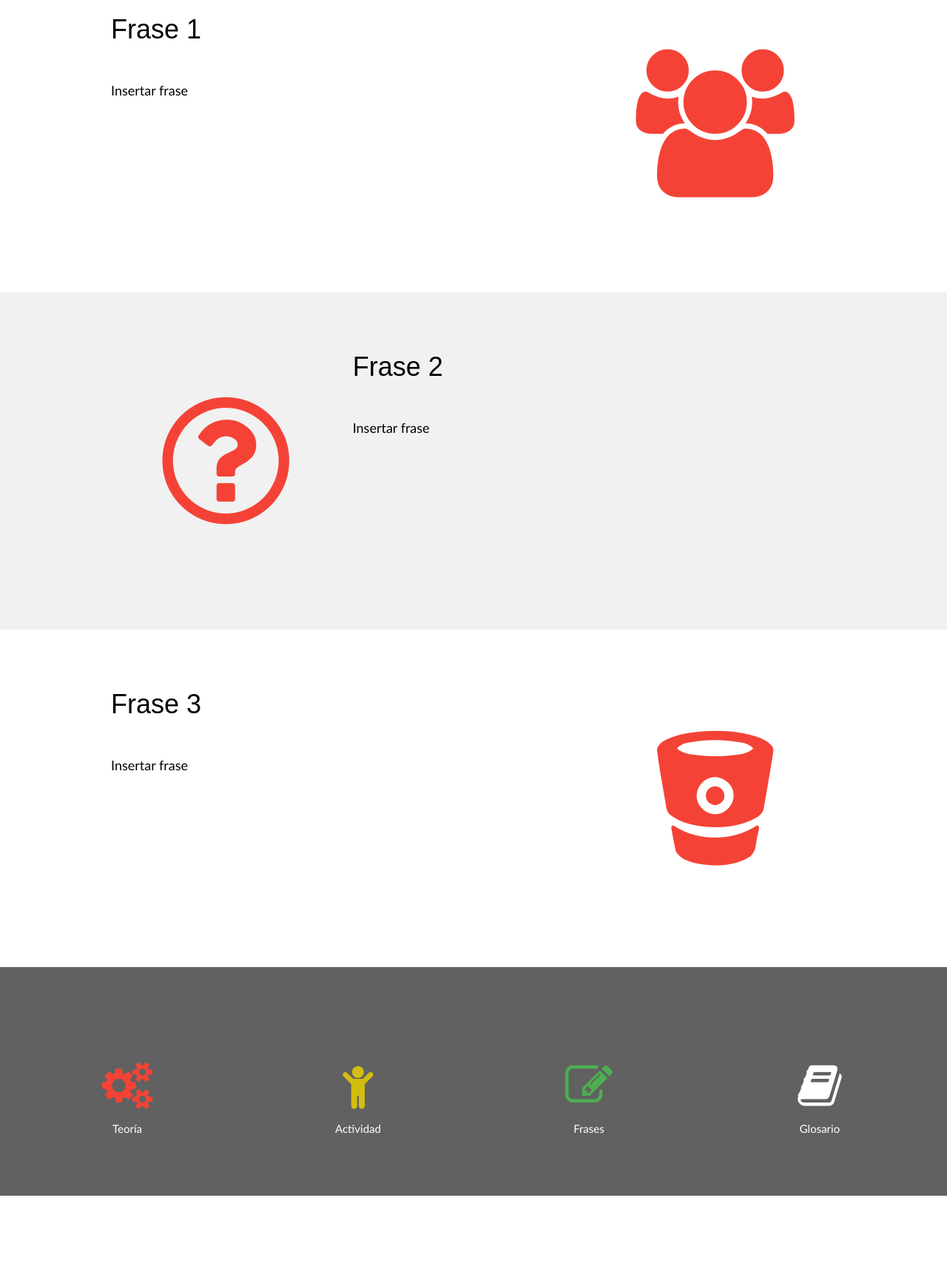
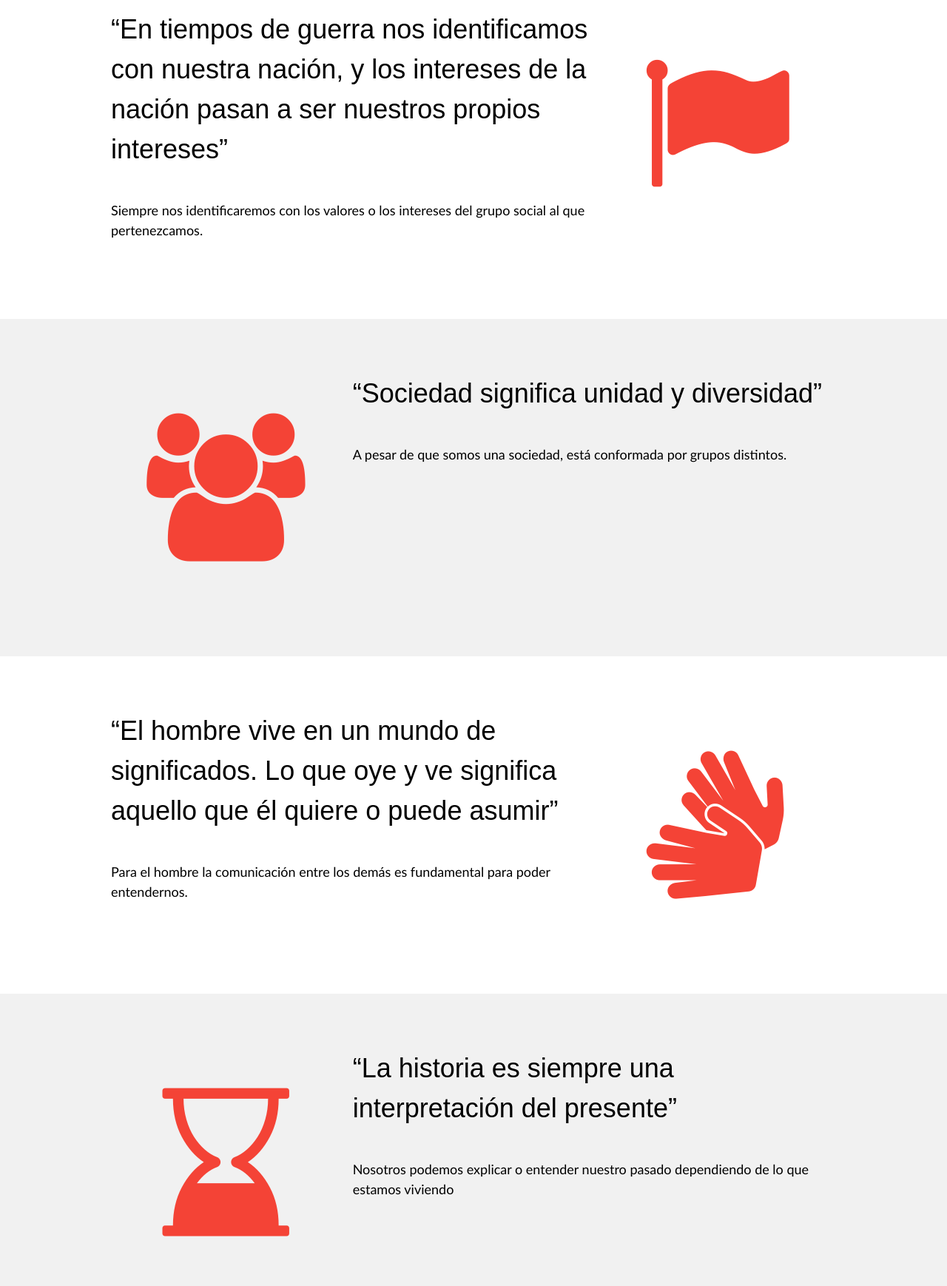
Before and after one commit to cosijoeza/adolecentes, a plain HTML site: page frases.html in a window 1280 px wide. Shown: the part 761-2499 px from the top of the page at 74% size. Before the commit the page ends 2377 px from the top, so only its background shows below. Drawn offline with Linux system fonts and the light colour scheme; a web font is replaced by a local one.

Commit message:
Add files via upload

```diff
--- a/frases.html
+++ b/frases.html
@@ -19,7 +19,7 @@ body,h1,h2,h3,h4,h5,h6 {font-family: "Lato", sans-serif}
 <!-- Header -->
 <header class="w3-container w3-red w3-center parallaxx" id="hdr" style="padding:128px 16px">
   <div class="row" id="inicio"><a href="index.html"><i class ="fa fa-home"></i></a></div>
-  <h1 class="w3-margin w3-jumbo">"Insertar lguna frase"</h1>
+  <h1 class="w3-margin w3-jumbo">“El que no sabe de nada no duda de nada”</h1>
   <p class="w3-xlarge">-George Herbert Mead-</p>
   <a href="#informacion"><button class="w3-button w3-black w3-padding-large w3-large w3-margin-top">Comenzar</button></a>
 </header>
@@ -28,12 +28,65 @@ body,h1,h2,h3,h4,h5,h6 {font-family: "Lato", sans-serif}
 <div class="w3-row-padding w3-padding-64 w3-container" id="informacion">
   <div class="w3-content">
     <div class="w3-twothird">
-      <h1>Frase 1</h1>
-      <h5 class="w3-padding-32">Insertar frase</h5>
+      <h1>“En tiempos de guerra nos identificamos con nuestra nación, y los intereses de la nación pasan a ser nuestros propios intereses”</h1>
+      <h5 class="w3-padding-32">Siempre nos identificaremos con los valores o los intereses del grupo social al que pertenezcamos.</h5>
     </div>
 
     <div class="w3-third w3-center">
-      <i class="fa fa-users w3-padding-64 w3-text-red" id="icono"></i>
+      <i class="fa fa-flag w3-padding-64 w3-text-red" id="icono"></i>
+    </div>
+  </div>
+</div>
+
+<!-- Second Grid -->
+<div class="w3-row-padding w3-light-grey w3-padding-64 w3-container">
+  <div class="w3-content">
+    <div class="w3-third w3-center">
+      <i class="fa fa-users w3-padding-64 w3-text-red w3-margin-right" id="icono"></i>
+    </div>
+
+    <div class="w3-twothird">
+       <h1>“Sociedad significa unidad y diversidad”</h1>
+      <h5 class="w3-padding-32">A pesar de que somos una sociedad, está conformada por grupos distintos. </h5>
+    </div>
+  </div>
+</div>
+
+<!-- First Grid -->
+<div class="w3-row-padding w3-padding-64 w3-container">
+  <div class="w3-content">
+    <div class="w3-twothird">
+       <h1>“El hombre vive en un mundo de significados. Lo que oye y ve significa aquello que él quiere o puede asumir”</h1>
+      <h5 class="w3-padding-32">Para el hombre la comunicación entre los demás es fundamental para poder entendernos.</h5>
+    </div>
+    <div class="w3-third w3-center">
+      <i class="fa fa-signing w3-padding-64 w3-text-red" id="icono"></i>
+    </div>
+  </div>
+</div>
+
+<!-- Second Grid -->
+<div class="w3-row-padding w3-light-grey w3-padding-64 w3-container">
+  <div class="w3-content">
+    <div class="w3-third w3-center">
+      <i class="fa fa-hourglass-end w3-padding-64 w3-text-red w3-margin-right" id="icono"></i>
+    </div>
+
+    <div class="w3-twothird">
+       <h1>“La historia es siempre una interpretación del presente”</h1>
+      <h5 class="w3-padding-32">Nosotros podemos explicar o entender nuestro pasado dependiendo de lo que estamos viviendo</h5>
+    </div>
+  </div>
+</div>
+
+<!-- First Grid -->
+<div class="w3-row-padding w3-padding-64 w3-container">
+  <div class="w3-content">
+    <div class="w3-twothird">
+       <h1>“¿Por qué se ha de temer a los cambios? Toda la vida es un cambio ¿Por qué hemos de temerle?”</h1>
+    </div>
+    <div class="w3-third w3-center">
+      <i class="fa fa-refresh w3-padding-64 w3-text-red" id="icono"></i>
     </div>
   </div>
 </div>
@@ -46,21 +99,7 @@ body,h1,h2,h3,h4,h5,h6 {font-family: "Lato", sans-serif}
     </div>
 
     <div class="w3-twothird">
-       <h1>Frase 2</h1>
-      <h5 class="w3-padding-32">Insertar frase</h5>
-    </div>
-  </div>
-</div>
-
-<!-- First Grid -->
-<div class="w3-row-padding w3-padding-64 w3-container">
-  <div class="w3-content">
-    <div class="w3-twothird">
-       <h1>Frase 3</h1>
-      <h5 class="w3-padding-32">Insertar frase</h5>
-    </div>
-    <div class="w3-third w3-center">
-      <i class="fa fa-bitbucket w3-padding-64 w3-text-red" id="icono"></i>
+       <h1>“El que no sabe de nada no duda de nada”</h1>
     </div>
   </div>
 </div>
```
Also changed, not shown: glosario.html (+5 -15 lines).
